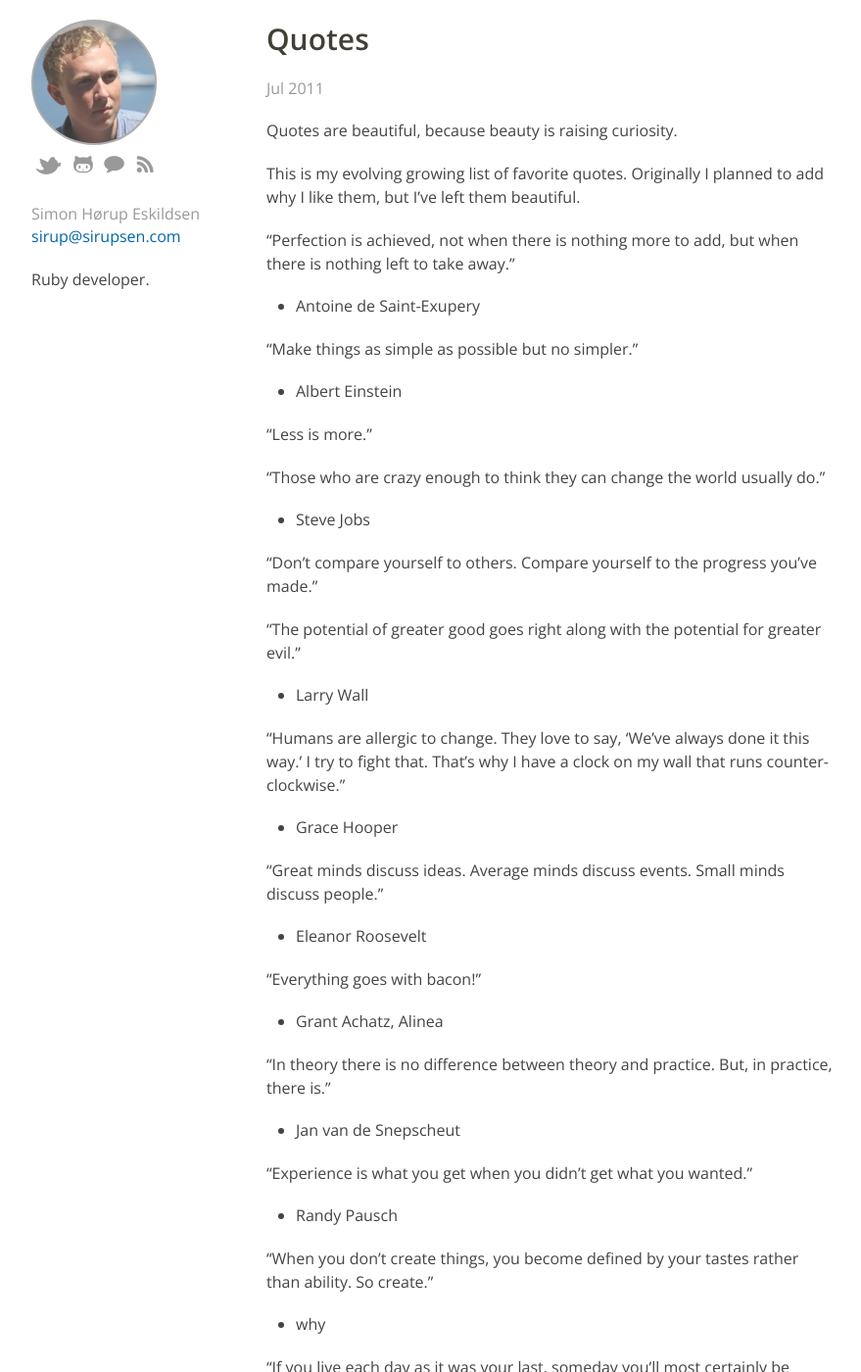
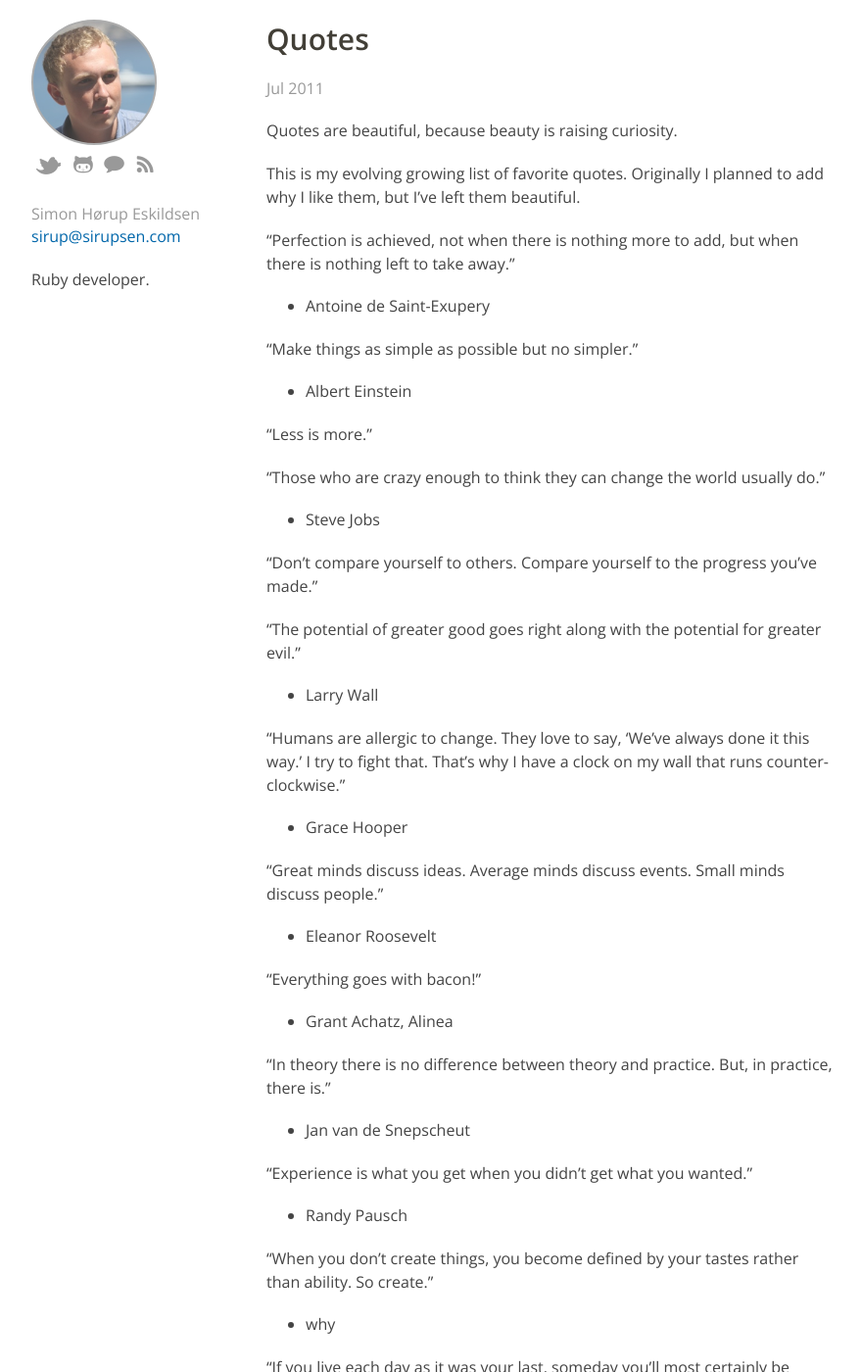
Before and after one commit to igor47/blog, a Jekyll site: the page built from _posts/2011-07-31-quotes.md, in a window 1280 px wide and 1400 px high. Shown: the whole window at 98% size, without its empty margins (138-1017 px from the left). Built offline with Jekyll 4.4.1, drawn with Linux system fonts in a browser that asks for light colours.

Commit message:
Align lists with code

```diff
--- a/static/css/layout.css
+++ b/static/css/layout.css
@@ -119,7 +119,7 @@ img {
 }
 
 article li {
-  margin-left: 30px;
+  margin-left: 40px;
 	list-style: disc outside;
 }
 
```
